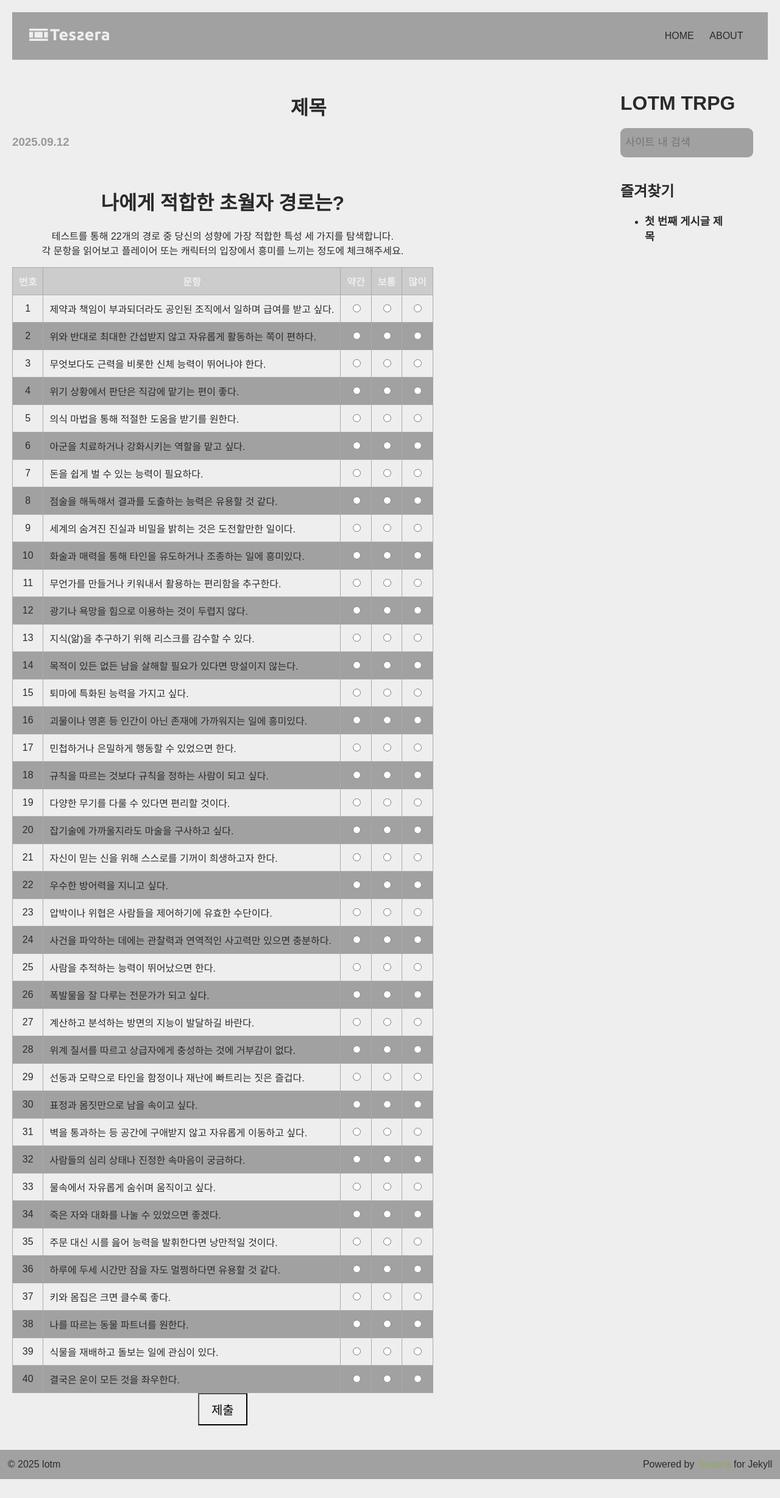
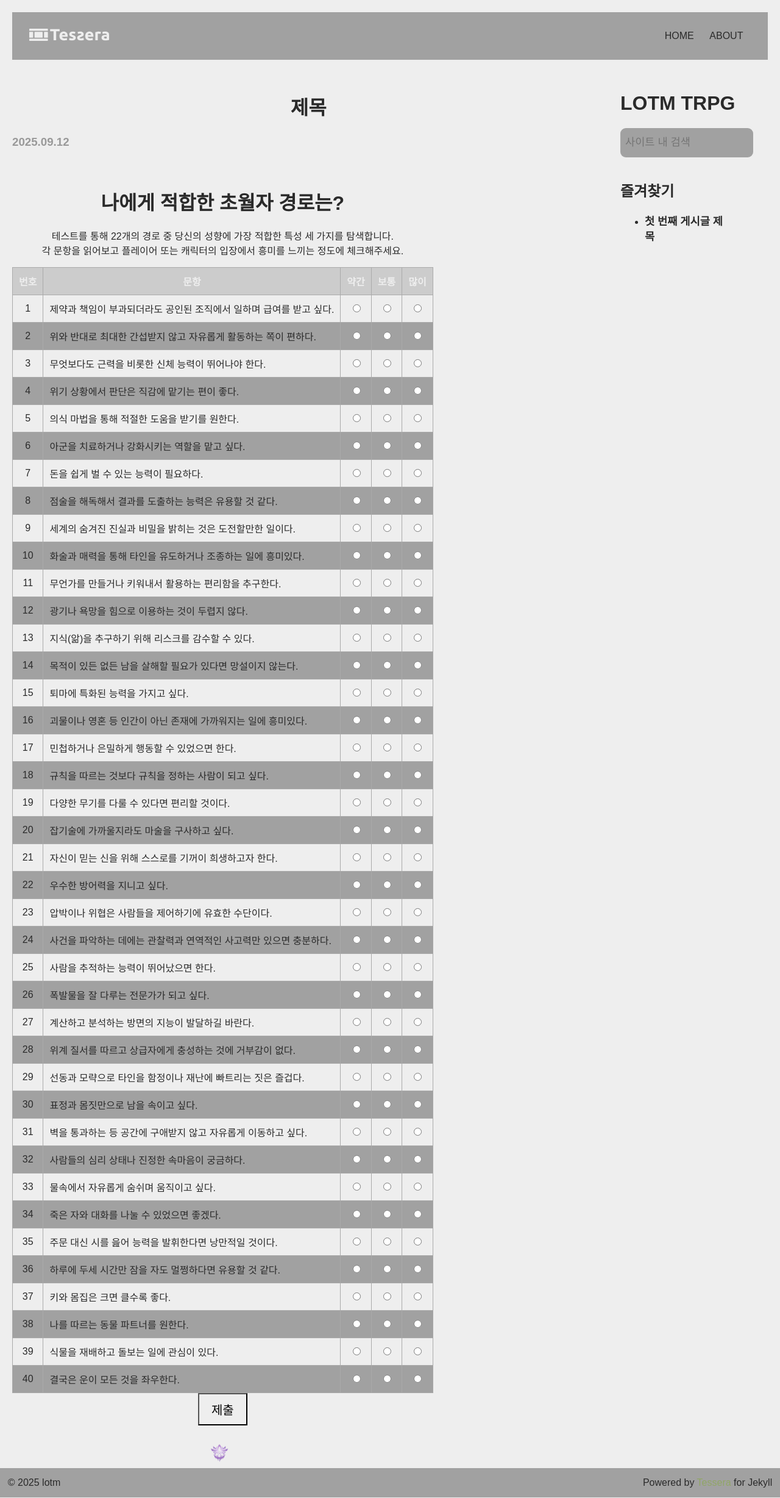
Before and after one commit to izpew/lotm, a Jekyll site: the page built from _chapters/001.md, in a window 1280 px wide. Shown: the whole page at 61% size. Built offline with Jekyll 4.4.1, drawn with Linux system fonts in a browser that asks for light colours; before the commit the page ends 2426 px from its top, so only the background shows below that.

Commit message:
Update pathway_test.html

```diff
--- a/_chapters/html/pathway_test.html
+++ b/_chapters/html/pathway_test.html
@@ -456,5 +456,8 @@
 	  });
 	});
   </script>
+
+<img src="https://raw.githubusercontent.com/izpew/lotm/main/assets/img/pathway/01.webp" style="width: 30px; height: auto; vertical-align: middle; margin-right: 10px">
+
 </body>
 </html>
```
